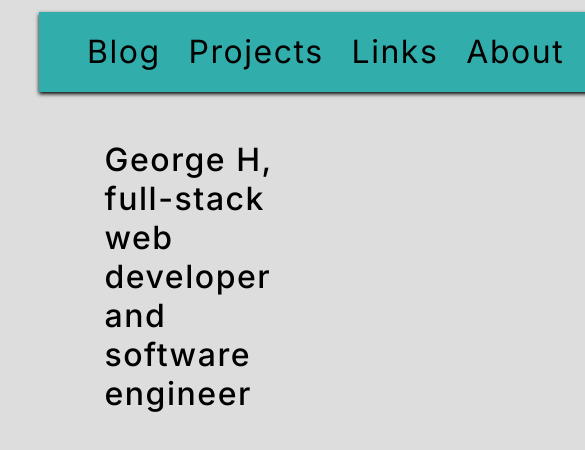
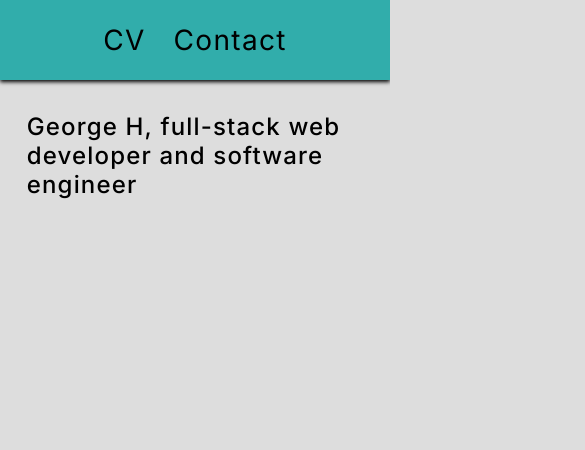
Before and after one commit to GeorgeHarland/gh-portfolio, a Next.js app: page / in a window 390 px wide. Shown: the top 450 px of the page, 585 px wide, since content can reach past the window. Built offline with nearby package versions, Linux system fonts and the light colour scheme.

Commit message:
resizable header

```diff
--- a/components/homeTitle/index.tsx
+++ b/components/homeTitle/index.tsx
@@ -1,10 +1,13 @@
 'use client'
 
+import useWindowSize from '@/hooks/useWindowSize'
 import * as S from './styled'
 
 const HomeTitle = () => {
+  const { width } = useWindowSize();
+
   return (
-  <S.Wrapper>
+  <S.Wrapper screenSize={width}>
     George H, full-stack web developer and software engineer
   </S.Wrapper>)
 }
--- a/components/homeTitle/styled.ts
+++ b/components/homeTitle/styled.ts
@@ -1,10 +1,15 @@
+import { breakpoints } from "@/styles";
 import styled from "styled-components";
 
-export const Wrapper = styled.div`
+type WrapperProps = {
+  screenSize: number;
+}
+
+export const Wrapper = styled.div<WrapperProps>`
   display: flex;
-  font-size: 32px;
-  padding: 2rem 3rem;
-  margin-left: 7.5%;
+  font-size: ${({ screenSize }) => screenSize > breakpoints.bigtablet ? '32px' : '24px'};
+  padding: ${({ screenSize }) => screenSize > breakpoints.bigtablet ? '2rem 3rem' : '1rem 0'};
+  margin-left: ${({ screenSize }) => screenSize > breakpoints.bigtablet ? '7.5%' : '3%'};
   margin-top: 1rem;
   font-weight: 500;
   letter-spacing: 0.075ch;
--- a/components/websiteHeader/index.tsx
+++ b/components/websiteHeader/index.tsx
@@ -1,15 +1,29 @@
+import useWindowSize from '@/hooks/useWindowSize';
 import * as S from './styled'
 import Link from 'next/link';
+import { breakpoints } from '@/styles';
 
 const WebsiteHeader = () => {
+  const { width } = useWindowSize();
+
+  if (width >= breakpoints.tablet) {
     return (
-  <S.Wrapper>
+      <S.Wrapper screenSize={width}>
         <Link href='/blog'>Blog</Link>
         <Link href='/projects'>Projects</Link>
         <Link href='/links'>Links</Link>
         <Link href='/about'>About</Link>
         <Link href='/contact'>Contact</Link>
-  </S.Wrapper>)
+      </S.Wrapper>
+    )
+  } else {
+    return (
+      <S.MobileWrapper screenSize={width}>
+        <Link href='/contact'>CV</Link>
+        <Link href='/contact'>Contact</Link>
+      </S.MobileWrapper>
+    )
+  }
 }
 
 export default WebsiteHeader;
--- a/components/websiteHeader/styled.ts
+++ b/components/websiteHeader/styled.ts
@@ -1,12 +1,16 @@
-import { colors } from "@/styles";
+import { breakpoints, colors } from "@/styles";
 import styled from "styled-components";
 
-export const Wrapper = styled.div`
+type WrapperProps = {
+  screenSize: number;
+}
+
+export const Wrapper = styled.div<WrapperProps>`
   display: flex;
   font-size: 32px;
   align-items: center;
   padding: 2rem 3rem;
-  margin-left: 10%;
+  margin-left: ${({ screenSize }) => screenSize > breakpoints.bigtablet ? '10%' : '3%'};
   margin-top: 3%;
   box-shadow: 0 2px 4px rgba(0, 0, 0, 1);
   font-weight: 400;
@@ -21,3 +25,23 @@ export const Wrapper = styled.div`
     font-weight: 450;
   }
 `
+
+export const MobileWrapper = styled.div<WrapperProps>`
+  display: flex;
+  font-size: 28px;
+  width: 100%;
+  align-items: center;
+  justify-content: center;
+  padding: 2rem 3rem;
+  box-shadow: 0 2px 4px rgba(0, 0, 0, 1);
+  font-weight: 400;
+  letter-spacing: 0.075ch;
+  gap: 1.75rem;
+  height: 80px;
+  background-color: ${colors.turquoise};
+
+  a:hover {
+    transform: scale(1.1);
+    font-weight: 450;
+  }
+`
--- /dev/null
+++ b/hooks/useWindowSize.tsx
@@ -0,0 +1,20 @@
+import { useState, useEffect } from 'react';
+
+const useWindowSize = () => {
+  const [size, setSize] = useState({ width: window.innerWidth, height: window.innerHeight });
+
+  useEffect(() => {
+    const handleResize = () => {
+      setSize({ width: window.innerWidth, height: window.innerHeight });
+    };
+
+    window.addEventListener('resize', handleResize);
+    handleResize();
+
+    return () => window.removeEventListener('resize', handleResize);
+  }, []);
+
+  return size;
+}
+
+export default useWindowSize;
--- a/styles/index.ts
+++ b/styles/index.ts
@@ -3,13 +3,13 @@
 import { createGlobalStyle } from 'styled-components';
 
 export const breakpoints = {
-  siteWidth: '1900px',
-  verylarge: '1650px',
-  large: '1400px',
-  medium: '1150px',
-  bigtablet: '900px',
-  tablet: '768px',
-  mobile: '480px',
+  siteWidth: 1900,
+  verylarge: 1650,
+  large: 1400,
+  medium: 1150,
+  bigtablet: 900,
+  tablet: 768,
+  mobile: 480,
 };
 
 export const colors = {
--- a/templates/styled.ts
+++ b/templates/styled.ts
@@ -4,6 +4,6 @@ export const Main = styled.main`
   display: flex;
   flex-direction: column;
   /* align-items: center; */
-  padding: 0rem 2rem;
+  padding: 0rem 1rem;
   min-height: 100vh;
 `;
```
Lines whose indentation alone changed are shown as unchanged.
